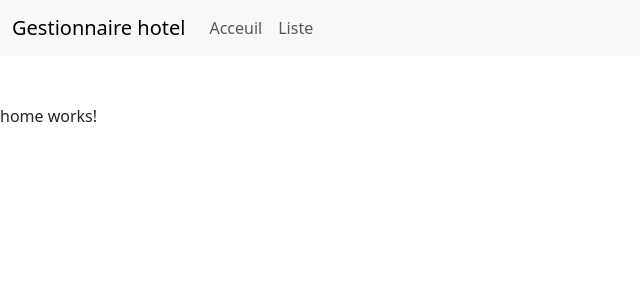
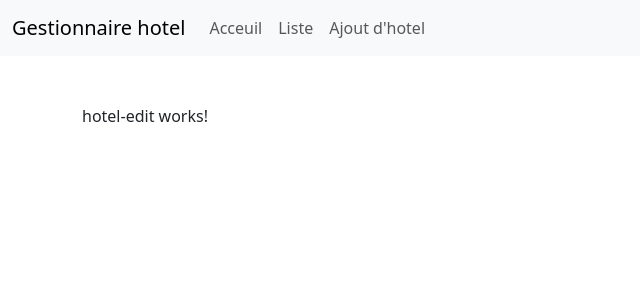
Before and after one commit to MaycemAMOR/HotelManager, an Angular app: page /hotels/0/edit in a window 1280 px wide. Before the commit this address led to /home. Shown: the top 300 px of the page, without its empty margins (0-640 px from the left). Built offline with nearby package versions, Linux system fonts and the light colour scheme.

Commit message:
- Isoler les routes dans un module de routage (Routing Module). - Rendre actif un lien enfant avec [routerLinkActiveOptions]

```diff
--- a/src/app/app-routing.module.ts
+++ b/src/app/app-routing.module.ts
@@ -1,10 +1,17 @@
 import { NgModule } from '@angular/core';
-import { RouterModule, Routes } from '@angular/router';
+import { RouterModule } from '@angular/router';
+import {HomeComponent} from "./home/home.component";
 
-const routes: Routes = [];
 
 @NgModule({
-  imports: [RouterModule.forRoot(routes)],
+  imports: [
+    RouterModule.forRoot([
+    {path: 'home', component: HomeComponent},
+    {path: '', redirectTo: 'home', pathMatch: 'full'},
+    {path: '**', redirectTo: 'home', pathMatch: 'full'}
+
+  ])
+  ],
   exports: [RouterModule]
 })
 export class AppRoutingModule { }
--- a/src/app/app.component.html
+++ b/src/app/app.component.html
@@ -1,6 +1,6 @@
 <nav class="navbar navbar-expand-lg navbar-light bg-light">
   <div class="container-fluid">
-    <a class="navbar-brand" [routerLink]="['']">{{title}}</a>
+    <a class="navbar-brand" [routerLink]="['']">{{ title }}</a>
     <button class="navbar-toggler" type="button">
       <span class="navbar-toggler-icon"></span>
     </button>
@@ -9,13 +9,16 @@
         <li class="nav-item" routerLinkActive="active">
           <a class="nav-link" [routerLink]="['/home']">Acceuil</a>
         </li>
-        <li class="nav-item" routerLinkActive="active">
+        <li class="nav-item" routerLinkActive="active" [routerLinkActiveOptions]="{exact: true}">
           <a class="nav-link" [routerLink]="['/hotels']">Liste</a>
+        </li>
+        <li class="nav-item" routerLinkActive="active" [routerLinkActiveOptions]="{exact: true}">
+          <a class="nav-link" [routerLink]="['/hotels', '0', 'edit']">Ajout d'hotel</a>
         </li>
       </ul>
     </div>
   </div>
 </nav>
-<div class="mt-5">
+<div class="mt-5 container">
   <router-outlet></router-outlet>
 </div>
--- /dev/null
+++ b/src/app/hotels/hotel-edit/hotel-edit.component.html
@@ -0,0 +1 @@
+<p>hotel-edit works!</p>
```
Also changed, not shown: src/app/app.module.ts (+2 -9 lines), src/app/hotels/hotel-edit/hotel-edit.component.ts (added, +10 -0 lines), src/app/hotels/hotel-routing.module.ts (added, +22 -0 lines), src/app/hotels/hotel.module.ts (+7 -8 lines), src/app/hotels/hotel-edit/hotel-edit.component.css (added), 1 other file (tests, documents, lock files or other folders).
